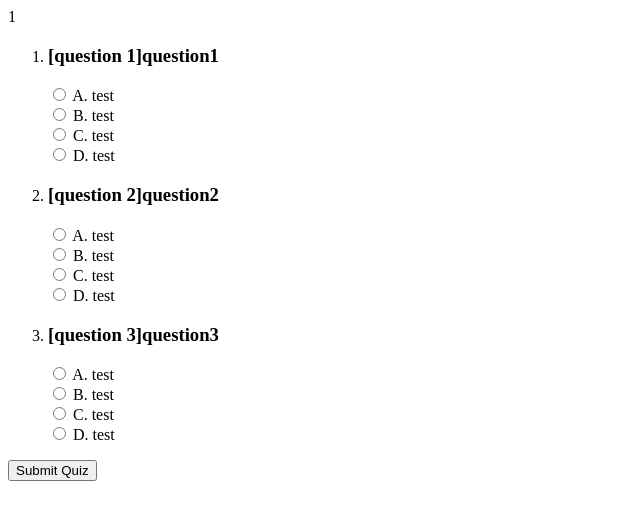
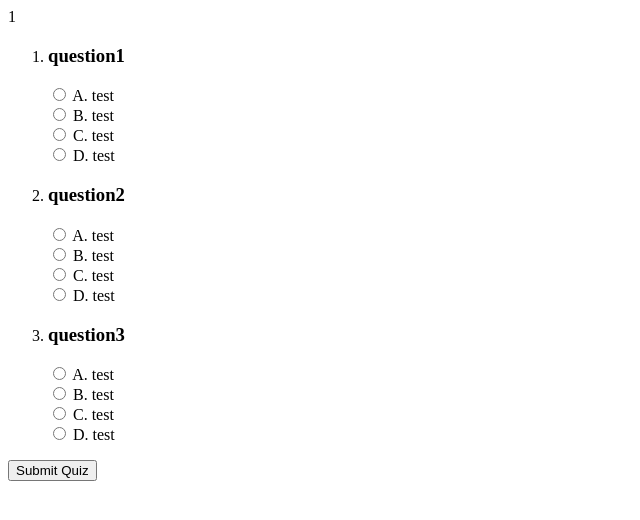
Before and after one commit to ctackett1/FunWithPHP, a PHP site: page / in a window 1280 px wide. Shown: the top 520 px of the page, without its empty margins (0-640 px from the left). Run offline with PHP 8.4, Linux system fonts and the light colour scheme.

Commit message:
11/27/19

```diff
--- a/index.php
+++ b/index.php
@@ -11,9 +11,7 @@
     $quizID = rand(1,3);
     echo $quizID;
 
-
     //insert html header here
-
 
     if ($quizID == 1) {
         $array = array(
@@ -84,7 +82,7 @@
             <form action='answers.php?id=$arr[quizID]' method='post' id='quizForm' id='$arr[quizID]'>
                 <ol>
                     <li>
-                    <h3>[question 1]$arr[q1]</h3>
+                    <h3>$arr[q1]</h3>
 
                     <div>
                     <input type='radio' name="answer1" id="answer1" value="A" >
@@ -109,7 +107,7 @@
 
 
                     <li>
-                    <h3>[question 2]$arr[q2]</h3>
+                    <h3>$arr[q2]</h3>
 
                     <div>
                     <input type='radio' name="answer2" id="answer2" value="A" >
@@ -135,7 +133,7 @@
 
 
                     <li>
-                    <h3>[question 3]$arr[q3]</h3>
+                    <h3>$arr[q3]</h3>
 
                     <div>
                     <input type='radio' name="answer3" id="answer3" value="A" >
--- a/questions.php
+++ /dev/null
@@ -1,3 +0,0 @@
-<?php
-$q1 = "What is the meaning of life?";
-$q2 = "What is 2+2?";
--- a/welcome.php
+++ /dev/null
@@ -1,6 +0,0 @@
-<html>
-<body>
-Welcome <?php echo $_POST['fname'];
-              echo $_POST['lname']; ?>
-</body>
-</html>
```
Also changed, not shown: backend.php (deleted, +0 -14 lines).
